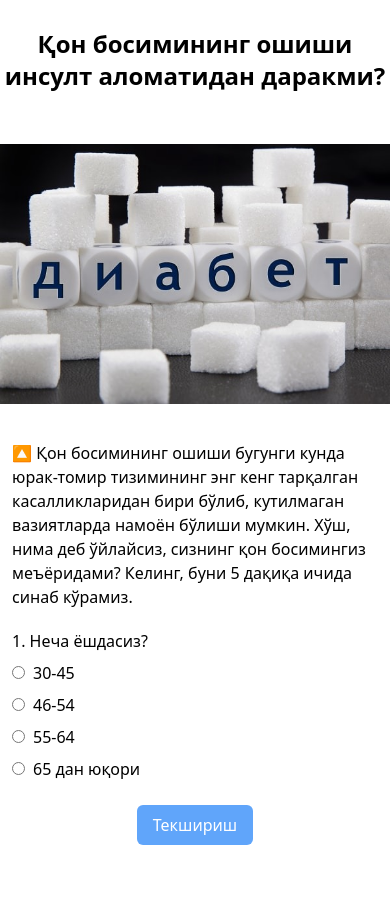
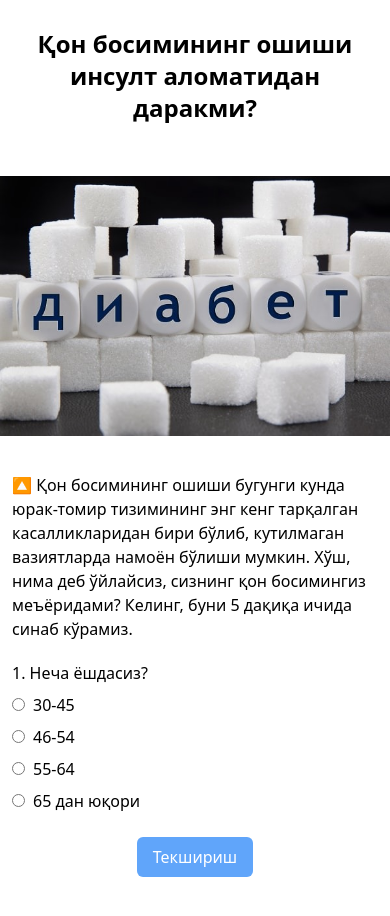
Before and after one commit to TOXA-DEV-R/alhaday-testing-app, a Next.js app: page / in a window 390 px wide. Before the commit the page ends 885 px from the top, so only its background shows below. Built offline with nearby package versions, Linux system fonts and the light colour scheme.

Commit message:
changed breakpoint

```diff
--- a/pages/index.js
+++ b/pages/index.js
@@ -50,7 +50,7 @@ const Home = ({ data, analyzeData }) => {
     return (
         <div className="xl:w-8/12 md:w-9/12 sm:w-10/12 m-0 mr-auto ml-auto">
             <div>
-                <h2 className="text-center text-2xl font-bold mt-7 lg:w-7/12 m-0 mr-auto ml-auto">
+                <h2 className="text-center text-2xl font-bold mt-7 lg:w-7/12 m-0 mr-auto ml-auto -sm:pl-3 -sm:pr-3">
                     Қон босимининг ошиши инсулт аломатидан даракми?
                 </h2>
 
```
